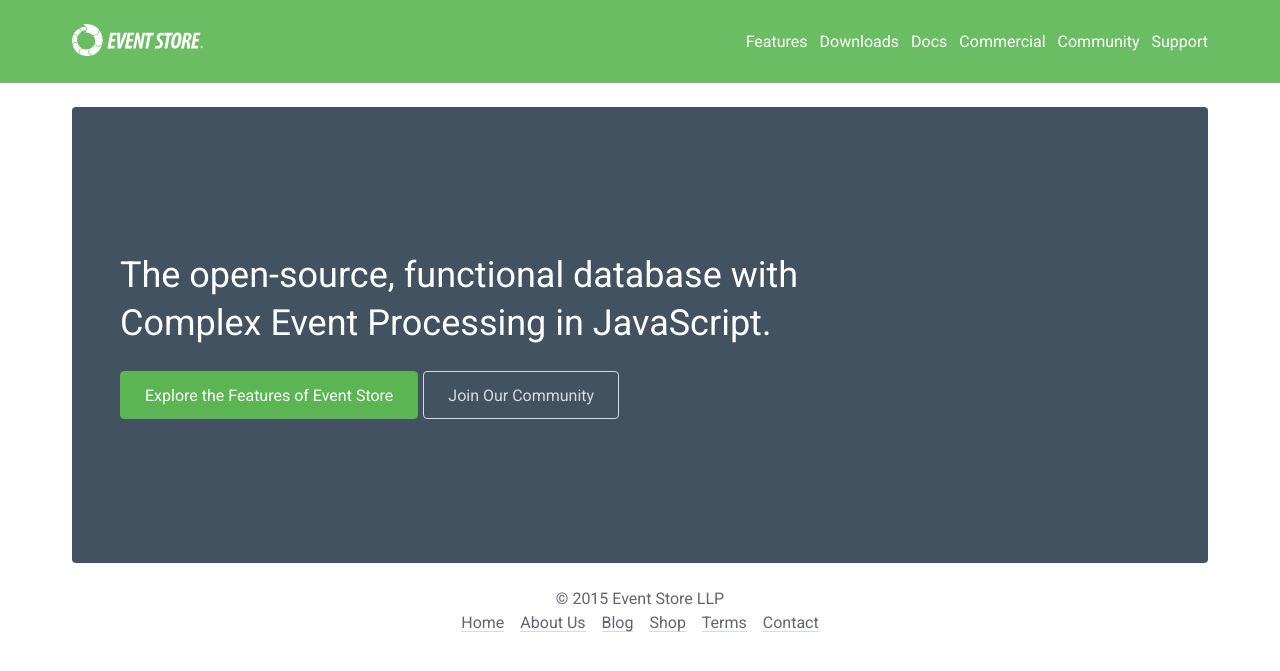
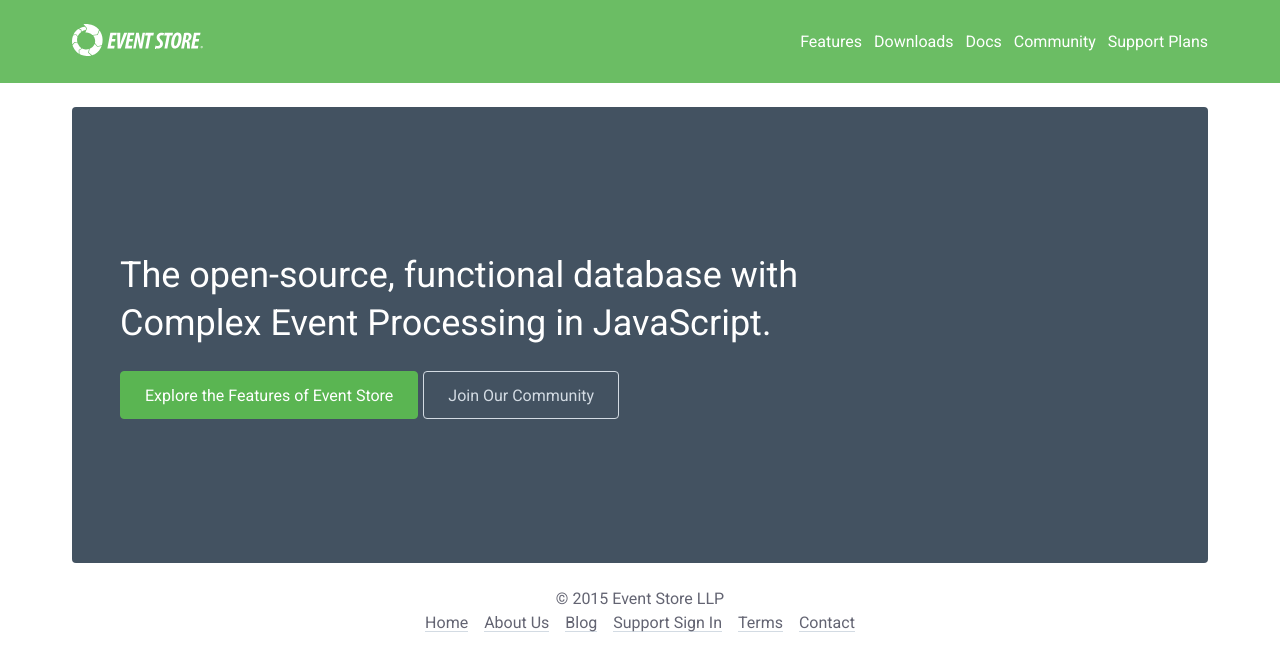
Before and after one commit to sandboxorg/geteventstore.com, a Jekyll site: the page built from index.html, in a window 1280 px wide. Shown: the top 671 px of the page. Built offline with Jekyll 4.4.1, drawn with Linux system fonts in a browser that asks for light colours; nearby versions of some CDN libraries; Markdown is read by kramdown in place of the engine named in the settings.

Commit message:
Changed menu links

```diff
--- a/_includes/footer.html
+++ b/_includes/footer.html
@@ -1,11 +1,12 @@
-    {% if page.title == "Community" or page.title == "Homepage" or page.title == "Commercial" %}<div class="inner-container">{% else %}<div class="container">{% endif %}
+    {% if page.title == "Community" or page.title == "Homepage" or page.title == "Support Plans" %}<div class="inner-container">{% else %}<div class="container">{% endif %}
         <div class="site-footer">
             <p class="footer__copyright">&copy; 2015 Event Store LLP</p>
             <ul class="footer__menu">
                 <li class="footer__menu__item"><a href="/">Home</a></li>
                 <li class="footer__menu__item"><a href="/about">About Us</a></li>
                 <li class="footer__menu__item"><a href="/blog">Blog</a></li>
-                <li class="footer__menu__item"><a href="http://www.redbubble.com/people/eventstore/shop">Shop</a></li>
+                <!-- <li class="footer__menu__item"><a href="http://www.redbubble.com/people/eventstore/shop">Shop</a></li> -->
+                <li class="footer__menu__item"><a href="https://eventstore.zendesk.com">Support Sign In</a></li>
                 <li class="footer__menu__item"><a href="/terms">Terms</a></li>
                 <li class="footer__menu__item"><a href="/contact">Contact</a></li>
             </ul>
--- a/_includes/header.html
+++ b/_includes/header.html
@@ -25,9 +25,8 @@
                 <li class="site-navigation__item"><a href="/features">Features</a></li>
                 <li class="site-navigation__item"><a href="/downloads">Downloads</a></li>
                 <li class="site-navigation__item"><a href="http://docs.geteventstore.com">Docs</a></li>
-                <li class="site-navigation__item"><a href="/commercial">Commercial</a></li>
                 <li class="site-navigation__item"><a href="/community">Community</a></li>
-                <li class="site-navigation__item"><a href="/support">Support</a></li>
+                <li class="site-navigation__item"><a href="/commercial">Support Plans</a></li>
             </ul>
             <a href="javascript:void(0)" class="site-navigation-toggle">Menu</a>
         </div>
--- a/commercial/index.html
+++ b/commercial/index.html
@@ -1,5 +1,5 @@
 ---
-title: "Commercial"
+title: "Support Plans"
 ---
 
 {% include header.html %}
```
